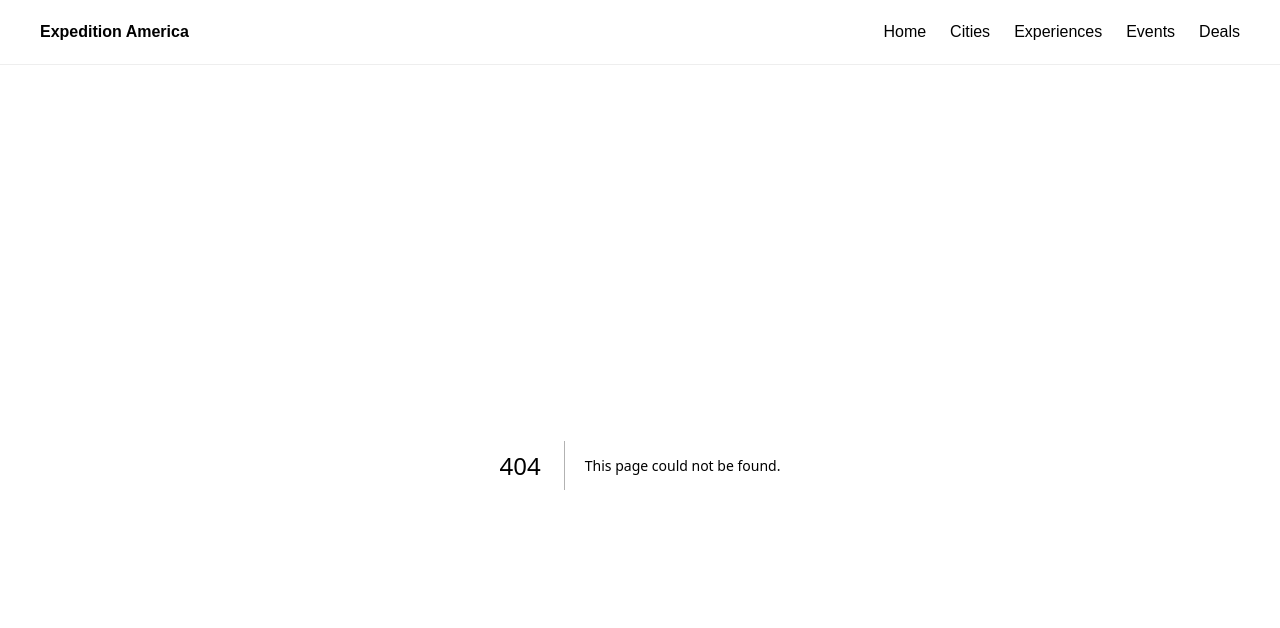
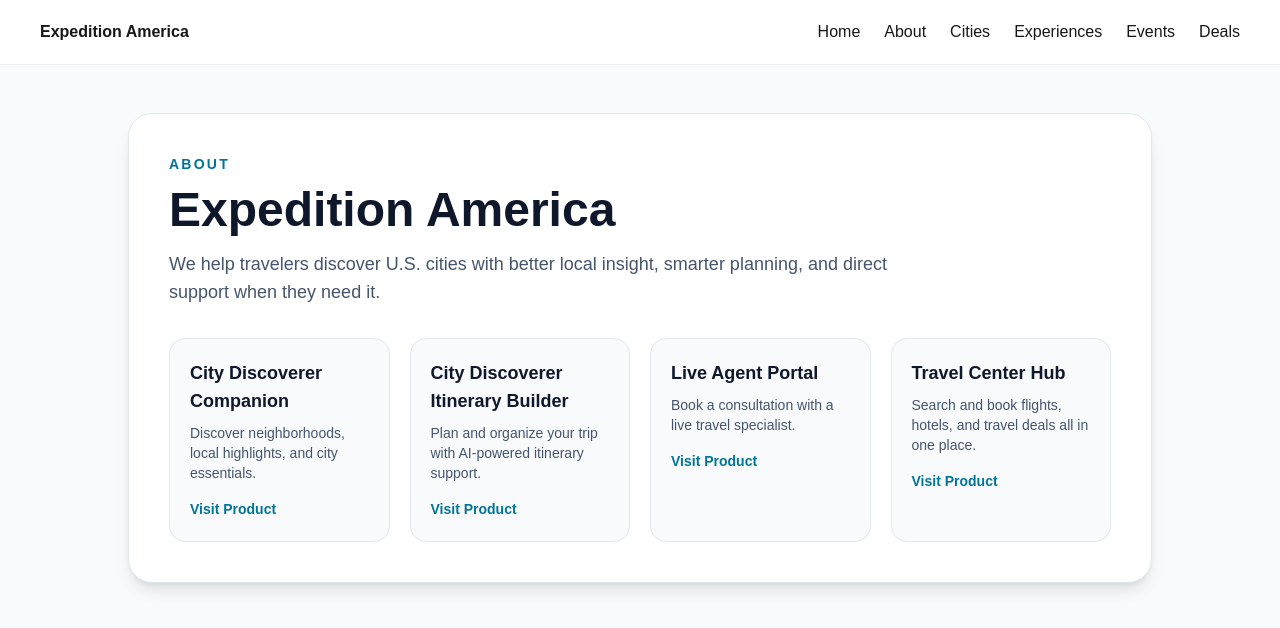
Before and after one commit to felabayomi/expedition-america, a Next.js app: page /about in a window 1280 px wide. Before the commit this address had no page. Shown: the top 628 px of the page. Built offline with nearby package versions, Linux system fonts and the light colour scheme.

Commit message:
feat: restore About page with product links and navbar

```diff
--- /dev/null
+++ b/app/about/page.tsx
@@ -0,0 +1,61 @@
+type ProductLink = {
+  title: string;
+  description: string;
+  href: string;
+};
+
+const productLinks: ProductLink[] = [
+  {
+    title: "City Discoverer Companion",
+    description: "Discover neighborhoods, local highlights, and city essentials.",
+    href: "https://discoverer.city",
+  },
+  {
+    title: "City Discoverer Itinerary Builder",
+    description: "Plan and organize your trip with AI-powered itinerary support.",
+    href: "https://plan.citydiscoverer.ai",
+  },
+  {
+    title: "Live Agent Portal",
+    description: "Book a consultation with a live travel specialist.",
+    href: "https://citydiscoverer.guide/book",
+  },
+  {
+    title: "Travel Center Hub",
+    description: "Search and book flights, hotels, and travel deals all in one place.",
+    href: "https://travelcenterhub.com",
+  },
+];
+
+export default function AboutPage() {
+  return (
+    <main className="min-h-screen bg-slate-50 px-6 py-12 text-slate-900">
+      <section className="mx-auto max-w-5xl rounded-3xl border border-slate-200 bg-white p-8 shadow-lg md:p-10">
+        <p className="text-sm font-bold uppercase tracking-[0.16em] text-cyan-700">About</p>
+        <h1 className="mt-3 text-3xl font-black md:text-5xl">Expedition America</h1>
+        <p className="mt-4 max-w-3xl text-slate-600 md:text-lg">
+          We help travelers discover U.S. cities with better local insight, smarter planning,
+          and direct support when they need it.
+        </p>
+
+        <div className="mt-8 grid gap-5 sm:grid-cols-2 md:grid-cols-4">
+          {productLinks.map((product) => (
+            <a
+              key={product.title}
+              href={product.href}
+              target="_blank"
+              rel="noreferrer"
+              className="group rounded-2xl border border-slate-200 bg-slate-50 p-5 transition hover:-translate-y-0.5 hover:border-cyan-300 hover:bg-white"
+            >
+              <h2 className="text-lg font-bold text-slate-900">{product.title}</h2>
+              <p className="mt-2 text-sm text-slate-600">{product.description}</p>
+              <span className="mt-4 inline-block text-sm font-semibold text-cyan-700 group-hover:text-cyan-800">
+                Visit Product
+              </span>
+            </a>
+          ))}
+        </div>
+      </section>
+    </main>
+  );
+}
--- a/components/Navbar.tsx
+++ b/components/Navbar.tsx
@@ -17,6 +17,7 @@ export default function Navbar() {
 
       <div style={{display: "flex", gap: "24px"}}>
         <Link href="/">Home</Link>
+        <Link href="/about">About</Link>
         <Link href="/cities">Cities</Link>
         <Link href="/experiences">Experiences</Link>
         <Link href="/events">Events</Link>
```
